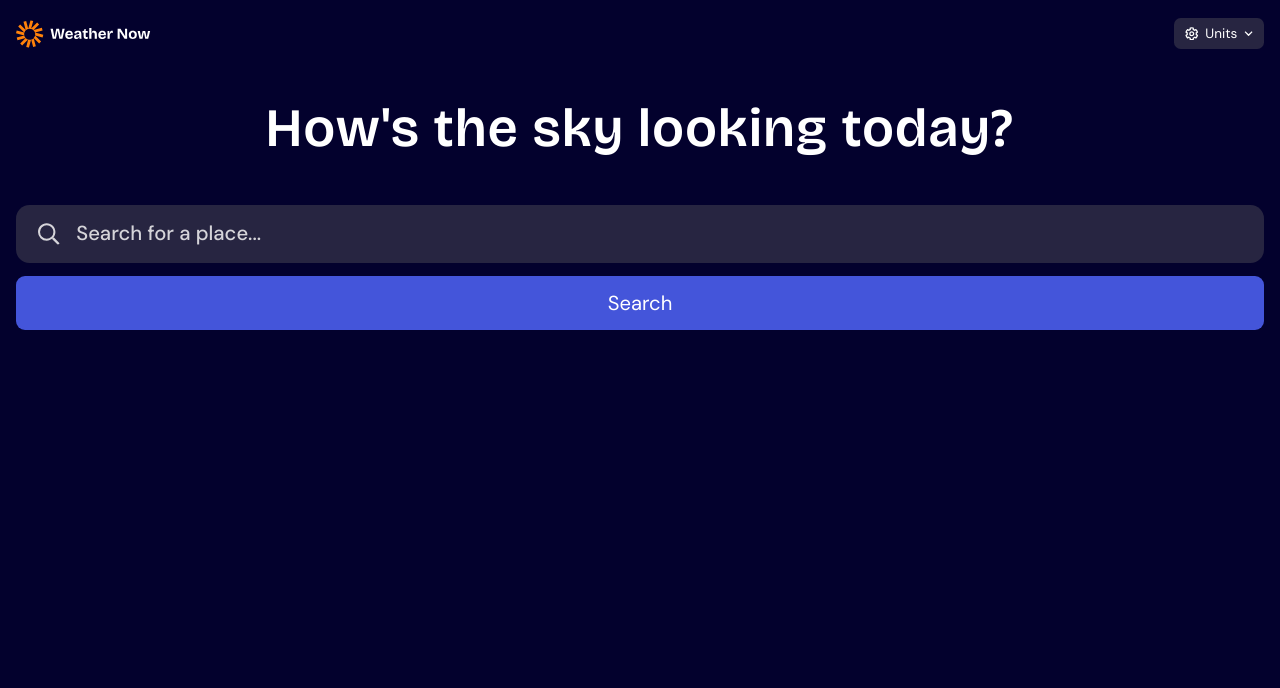
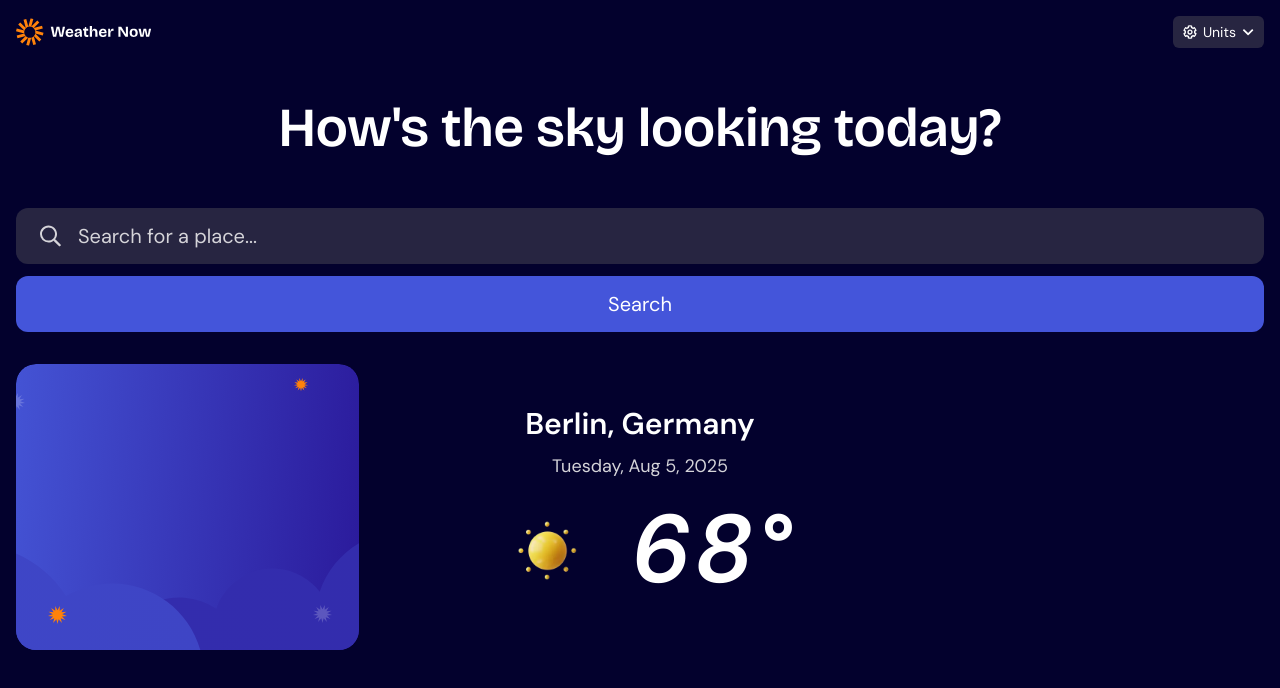
Before and after one commit to 1krasyuk/weather-app-react, a React (Vite) app: page / in a window 1280 px wide. Shown: the top 688 px of the page. Built offline with nearby package versions, Linux system fonts and the light colour scheme.

Commit message:
fix: fix layout

```diff
--- a/components/Header.jsx
+++ b/components/Header.jsx
@@ -3,9 +3,14 @@ import UnitsButton from "./UnitsButton";
 
 export default function Header() {
   return (
-    <header className="flex items-center justify-between ">
-      <Logo className="w-30 h-8" />
-      <UnitsButton />
-    </header>
+    <>
+      <header className="flex items-center justify-between ">
+        <Logo className="w-34 h-8" />
+        <UnitsButton />
+      </header>
+      <h1 className="text-neutral-0 text-center text-[55px] font-semibold  font-family-bricolage my-12 leading-16">
+        How's the sky looking today?
+      </h1>
+    </>
   );
 }
--- a/components/SearchBar.jsx
+++ b/components/SearchBar.jsx
@@ -4,11 +4,11 @@ export default function SearchBar() {
   return (
     <div className="space-y-3">
       <div className="relative ">
-        <SearchIcon className="absolute left-5 top-1/2 transform -translate-y-1/2 w-5 h-5 text-neutral-200" />
+        <SearchIcon className="absolute left-6 top-1/2 transform -translate-y-1/2 w-5.5 h-5.5 text-neutral-200" />
         <input
           className="
-      w-full pl-13 py-2.5
-      bg-neutral-800 text-neutral-0 font-medium text-lg
+      w-full pl-15 py-3
+      bg-neutral-800 text-neutral-0 font-normal text-xl
       rounded-xl
       border-2 border-transparent
       focus:border-neutral-0 focus:outline-none
@@ -17,7 +17,7 @@ export default function SearchBar() {
           placeholder="Search for a place..."
         />
       </div>
-      <button className="bg-blue-500 w-full rounded-lg py-2.5 text-lg">
+      <button className="bg-blue-500 w-full rounded-xl py-3.5 text-xl">
         Search
       </button>
     </div>
--- a/components/UnitsButton.jsx
+++ b/components/UnitsButton.jsx
@@ -4,10 +4,10 @@ import { DropdownIcon } from "./icons/DropdownIcon";
 export default function UnitsButton() {
   return (
     <div>
-      <button className="flex items-center text-neutral-0 gap-1.5 bg-neutral-800 px-2.5 py-1.5 rounded-md text-xs font-normal">
-        <UnitsIcon className="w-3 h-3" />
+      <button className="flex items-center text-sm text-neutral-0 gap-1.5 bg-neutral-800 px-2.5 py-1.5 rounded-md  font-normal">
+        <UnitsIcon className="w-3.5 h-3.5" />
         Units
-        <DropdownIcon className="w-2 h-2" />
+        <DropdownIcon className="w-3 h-3" />
       </button>
     </div>
   );
--- a/src/App.jsx
+++ b/src/App.jsx
@@ -1,15 +1,14 @@
 import "./App.css";
 import Header from "../components/Header";
 import SearchBar from "../components/SearchBar";
+import WeatherCard from "../components/WeatherCard";
 
 function App() {
   return (
-    <div className="p-3.5">
+    <div className="p-4 desktop:max-w-360 desktop:m-auto">
       <Header />
-      <h1 className="text-neutral-0 text-center text-5xl font-semibold font-family-bricolage tracking-wide my-10 leading-14">
-        How's the sky looking today?
-      </h1>
       <SearchBar />
+      <WeatherCard />
     </div>
   );
 }
--- a/src/index.css
+++ b/src/index.css
@@ -29,7 +29,6 @@
 @layer base {
   html {
     font-family: "DM Sans", sans-serif;
-    font-size: 18px;
     background-color: hsl(243, 96%, 9%);
     color: hsl(0, 0%, 100%);
   }
```
